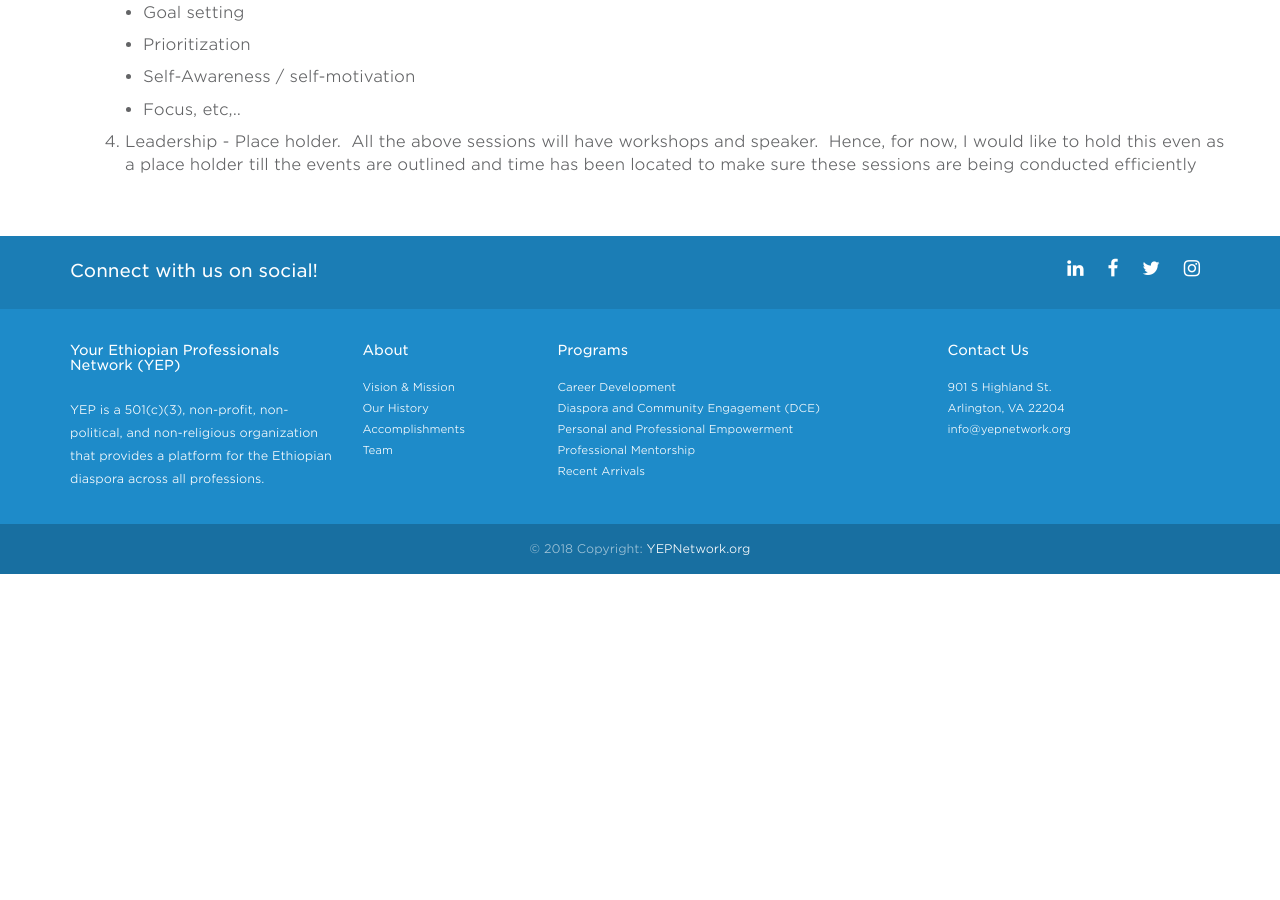
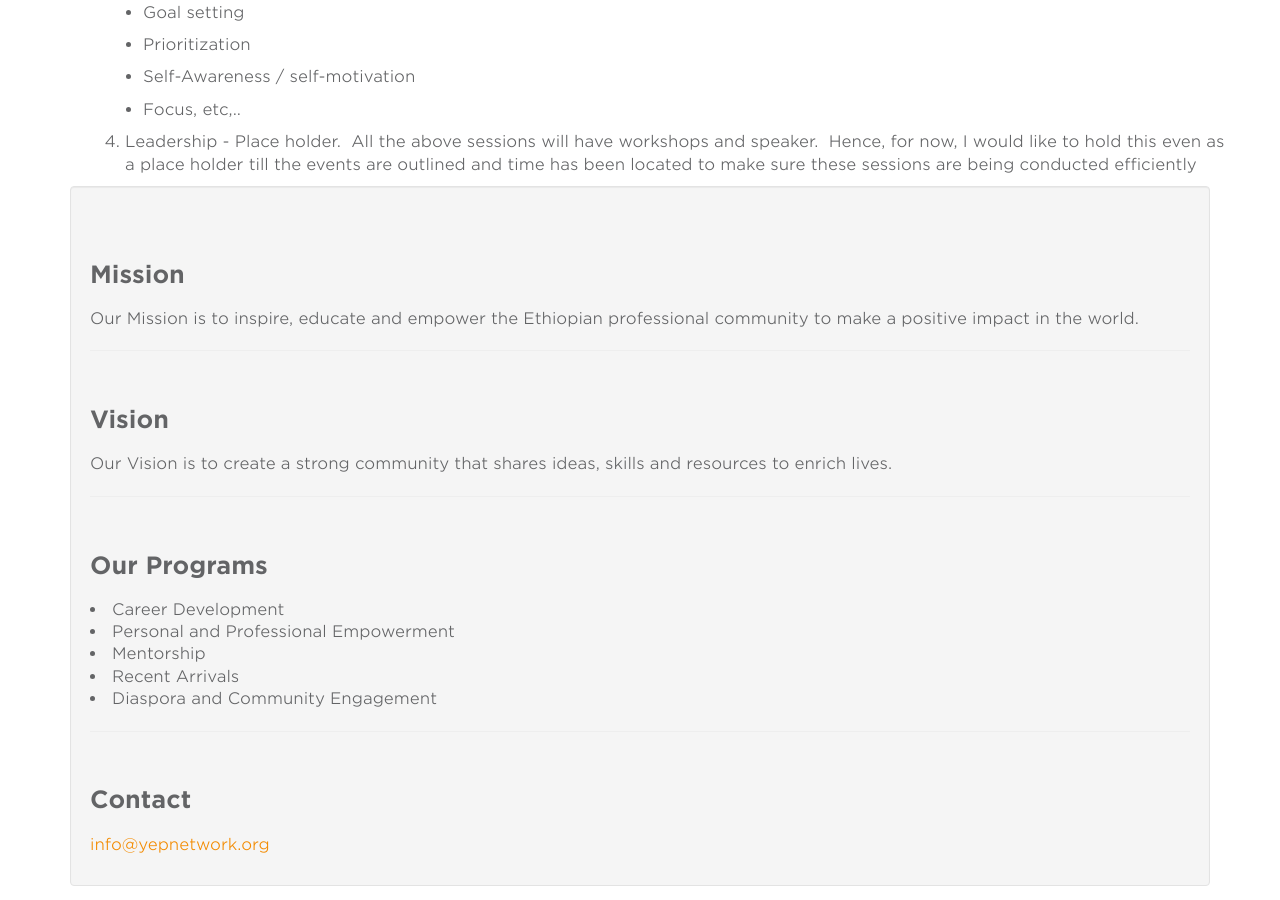
Before and after one commit to YEPNetwork/yepnetwork.github.io, a Jekyll site: the page built from _programs/personal-professional-empowerment.html, in a window 1280 px wide and 900 px high, scrolled down 875 px. Built offline with Jekyll 4.4.1, drawn with Linux system fonts in a browser that asks for light colours; nearby versions of some CDN libraries; before the commit the page ends 1449 px from its top, so only the background shows below that.

Commit message:
Update personal-professional-empowerment.html

```diff
--- a/_programs/personal-professional-empowerment.html
+++ b/_programs/personal-professional-empowerment.html
@@ -42,3 +42,25 @@ Personal and Professional Empowerment &nbsp;is about looking at who you are and
 		<li>Leadership - Place holder.&nbsp; All the above sessions will have workshops and speaker.&nbsp;&nbsp;Hence, for now, I would like to hold this even as a place holder till the events are outlined and time has been located to make sure these sessions are being conducted efficiently&nbsp;</li>
 	</ol>
 </div>
+<div class="well">
+    <h2>Mission </h2>
+    <p> Our Mission is to inspire, educate and empower the Ethiopian professional community to make a positive impact in the world.</p>
+    <hr>
+    <h2> Vision</h2>
+      <p> Our Vision is to create a strong community that shares ideas, skills and resources to enrich lives.</p>                              <hr>
+      <h2>Our Programs</h2>
+      <li>Career Development </li>
+      <li>Personal and Professional Empowerment </li>
+      <li>Mentorship </li>
+      <li>Recent Arrivals</li>
+      <li>Diaspora and Community Engagement</li>
+    <hr>
+     <h2>Contact</h2>
+     <a href="mailto:info@yepnetwork.org">info@yepnetwork.org</a>
+ </p>
+      </div>
+          </aside>
+            </div>
+            </div><!-- /.row -->
+            </div><!--/.container-->
+        </div><!-- /.content -->
```
